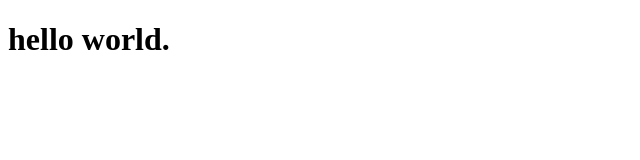
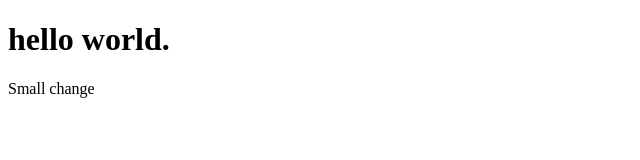
Before and after one commit to anthakimbellin007/mi349-fs25-1, a plain HTML site: page index.html in a window 1280 px wide. Shown: the whole page, without its empty margins (0-640 px from the left). Drawn offline with Linux system fonts and the light colour scheme.

Commit message:
Small change

```diff
--- a/index.html
+++ b/index.html
@@ -6,5 +6,6 @@
 </head>
 <body>
     <h1>hello world.</h1>
+    <p>Small change</p>
 </body>
 </html>
```
